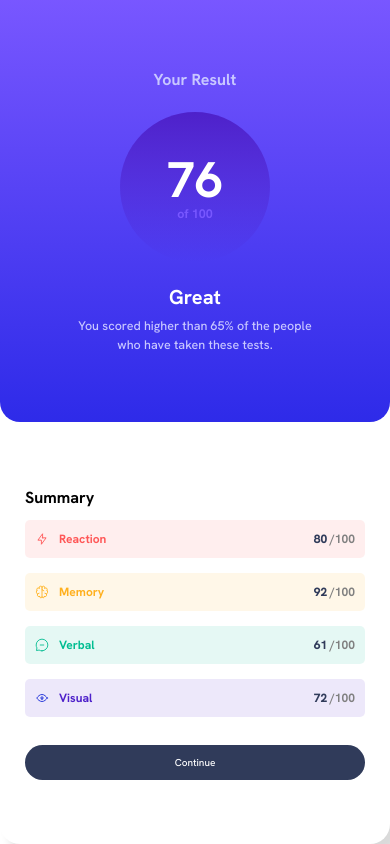
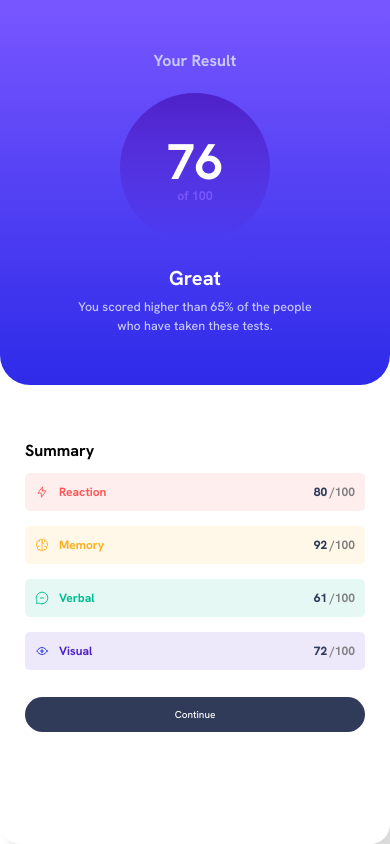
Before and after one commit to paradawx/results-summary-clone, a plain HTML site: page index.html in a window 390 px wide. Drawn offline with Linux system fonts and the light colour scheme.

Commit message:
remove extra html div change vh -> svh

```diff
--- a/index.html
+++ b/index.html
@@ -22,7 +22,6 @@
         <div class="container">
         <div class="summary">
               <h1>Summary</h1>
-               <div class="info">
                 <div class="categories">
                      <ul>
                            <li class="reaction"><img src="assets/images/icon-reaction.svg" alt="Lightning bolt icon">Reaction <span class="firstNumber">80 </span><span class=secondNumber>/100</span></li>
@@ -30,8 +29,6 @@
                             <li class="verbal"><img src="assets/images/icon-verbal.svg" alt="Text bubble icon">Verbal <span class="firstNumber">61 </span><span class=secondNumber>/100</span></li>
                            <li class="visual"><img src="assets/images/icon-visual.svg" alt="Eye icon">Visual <span class="firstNumber">72 </span><span class=secondNumber>/100</span></li>
                      </ul>
-                    </div>
-
                     </div>
                         <button>Continue</button>
                     </div>
--- a/styles.css
+++ b/styles.css
@@ -150,11 +150,6 @@ h2 {
     padding: 2.5rem;
 }
 
-button:hover {
-    background-image: var(--background);
-    cursor: pointer;
-}
-
 .summary {
     width: 100%;
 }
@@ -168,6 +163,12 @@ button {
     width:100%;
     border-radius: 2rem;
 }
+
+button:hover {
+    background-image: var(--background);
+    cursor: pointer;
+}
+
 .reaction {
     color: var(--light-red);
     background-color: hsla(0, 100%, 67%, 10%);
@@ -239,10 +240,10 @@ img {
 {
 
     main {
-        display: flex;
-        flex-direction: column;
+        display: grid;
+        grid-template-columns: 1fr;
         width: 100%;
-        height: 100vh;
+        height: 100svh;
         justify-content: space-between;
 
 
@@ -250,17 +251,14 @@ img {
 
     .results, .container {
         width: 100%;
-        min-height: 50%;
-        margin: 0;
-        border-radius: 0 0 2rem 2rem;
+        min-height: 40%;
+        border-radius: 0 0 3rem 3rem;
     }
 
     .secondNumber {
         display: flex;
         justify-content: flex-end;
         color: gray;
-        margin: 0;
-        padding: 0;
     }
 
     .desc { font-size: 1.25rem;}
```
